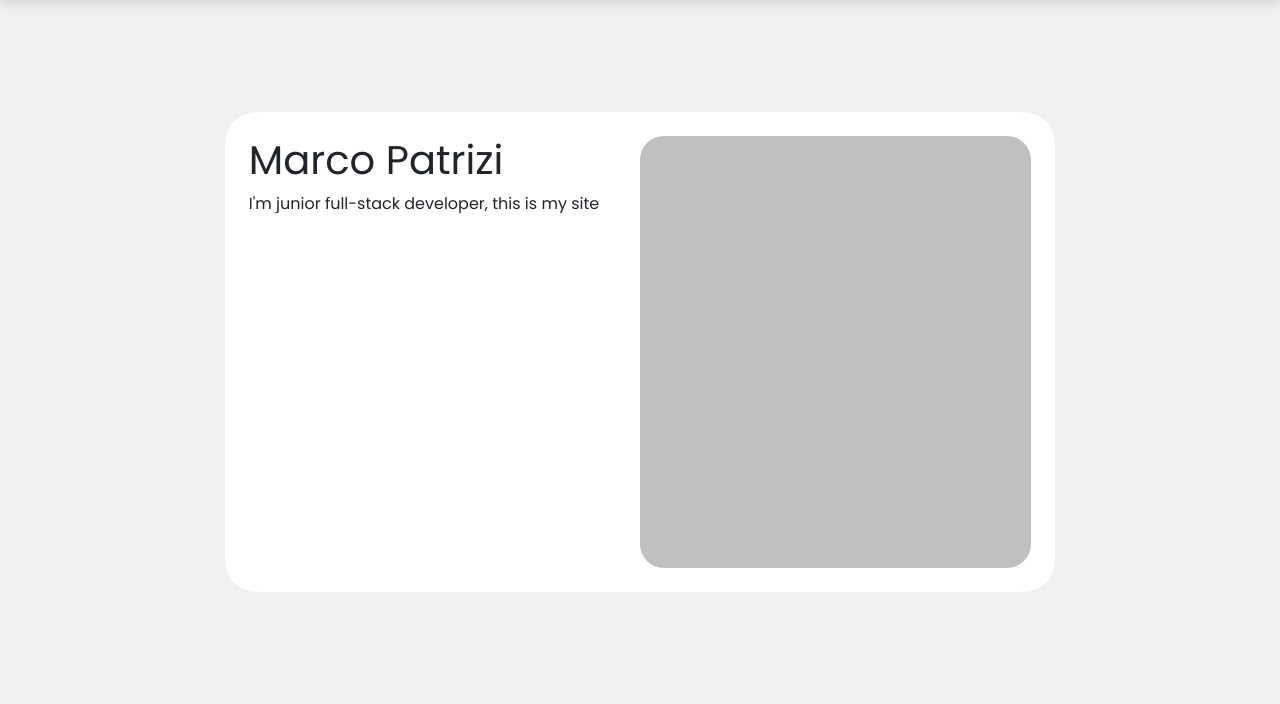
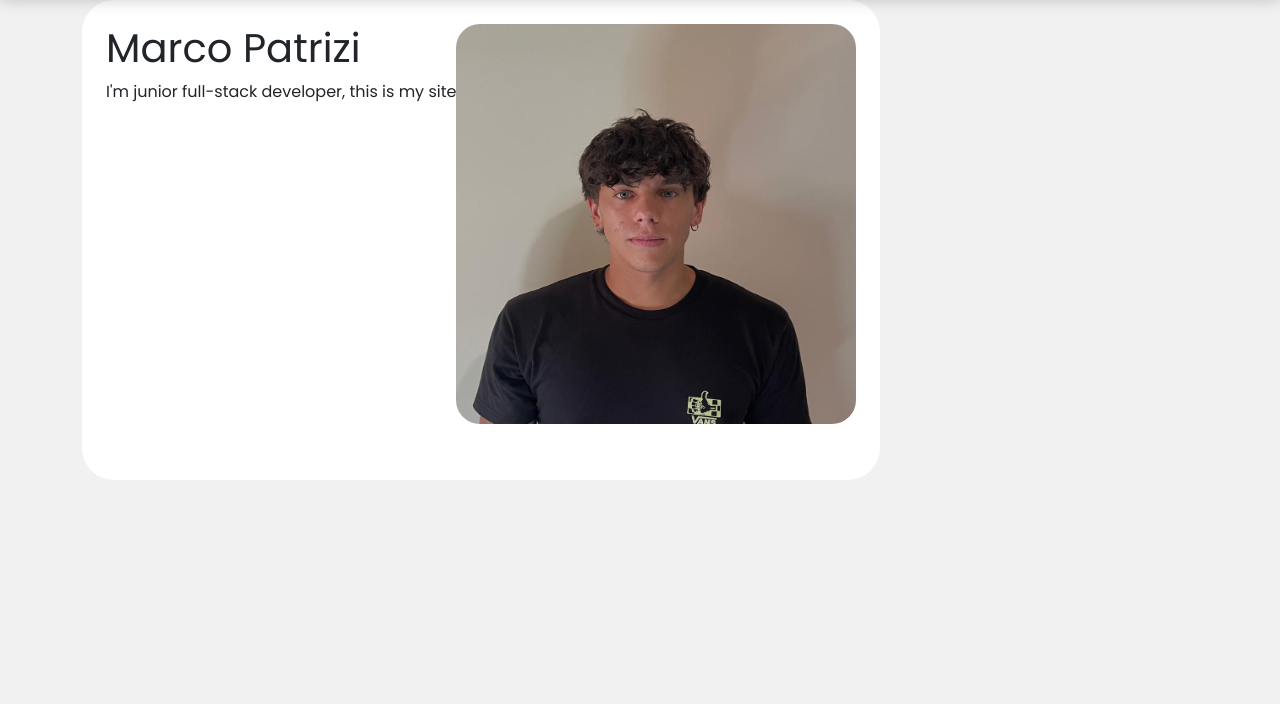
Before and after one commit to marcopatrizi/portfolio, a Django app: page / in a window 1280 px wide. Shown: the part 96-800 px from the top of the page. Run offline with Django 4.2, Linux system fonts and the light colour scheme.

Commit message:
hero section

```diff
--- a/static/css/style.css
+++ b/static/css/style.css
@@ -17,25 +17,14 @@
     padding: 1.5em;
     height: 30rem;
     border-radius: 2rem;
-    display: flex;
-    justify-content: space-between;
 }
 
-.heroText{
-    vertical-align: baseline;
+.immagine{
+    border-radius: 1.5rem;
+    max-height: 400px !important;
+    max-width: 400px !important;
+    aspect-ratio: 1;
 }
-.immagine{
-    background-color: rgb(192, 192, 192);
-    margin: 0.5rem;
-    border-radius: 1.5rem;
-    width: 50%;
-    aspect-ratio: 1;
-    margin:0;
+.cont{
 
 }
-.container{
-    display: flex;
-    justify-content: center;
-    align-content: center;
-    padding: 7rem;
-}
--- a/templates/index.html
+++ b/templates/index.html
@@ -8,18 +8,18 @@
     <link rel="stylesheet" type="text/css" href="https://fonts.googleapis.com/css?family=Poppins" />
     <link href="https://cdn.jsdelivr.net/npm/bootstrap@5.3.1/dist/css/bootstrap.min.css" rel="stylesheet" integrity="sha384-4bw+/aepP/YC94hEpVNVgiZdgIC5+VKNBQNGCHeKRQN+PtmoHDEXuppvnDJzQIu9" crossorigin="anonymous">
 </head>
-<body class="body">
+<body class="body ">
     <nav class="navbar">
         <h1 class="title">Marco.dev</h1>
     </nav>
-    <div class="container">
-        <div class="hero">
-            <div class="heroText">
-                <h1>Marco Patrizi</h1>
-                <p>I'm junior full-stack developer, this is my site</p>
-            </div>
-            <div class="immagine">
-                <img src="" alt="">
+    <div class="d-flex justify-content-center">
+        <div class="container">
+            <div class="hero d-inline-flex flex-lg-row flex-column ">
+                <div class="heroText p-0 d-flex  flex-column align-item-center m-l-2">
+                    <h1>Marco Patrizi</h1>
+                    <p>I'm junior full-stack developer, this is my site</p>
+                </div>
+                <img class="immagine p-0" src="static/media/immagine cv.jpg" alt="">
             </div>
         </div>
     </div>
```
Also changed, not shown: static/media/immagine cv.jpg (added).
